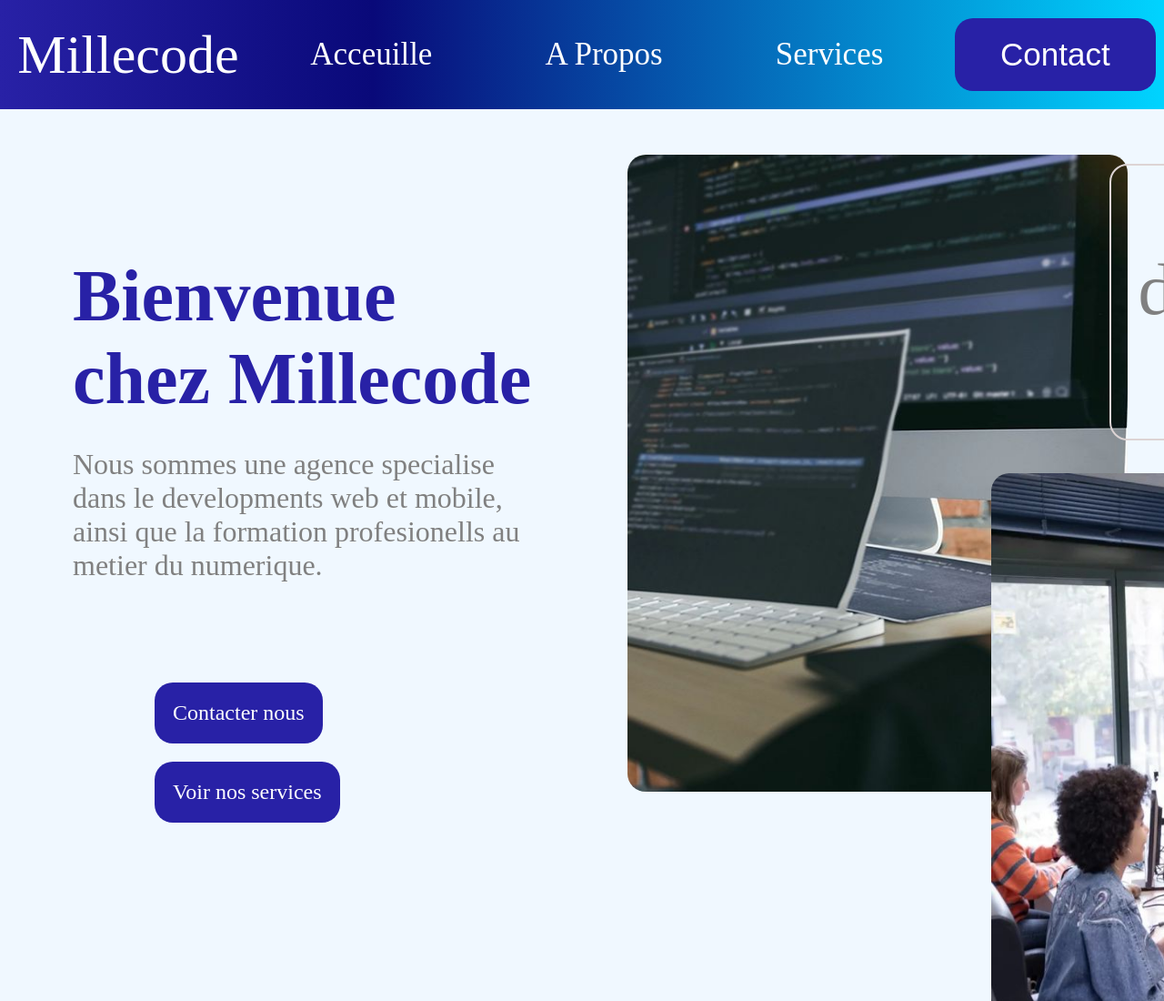
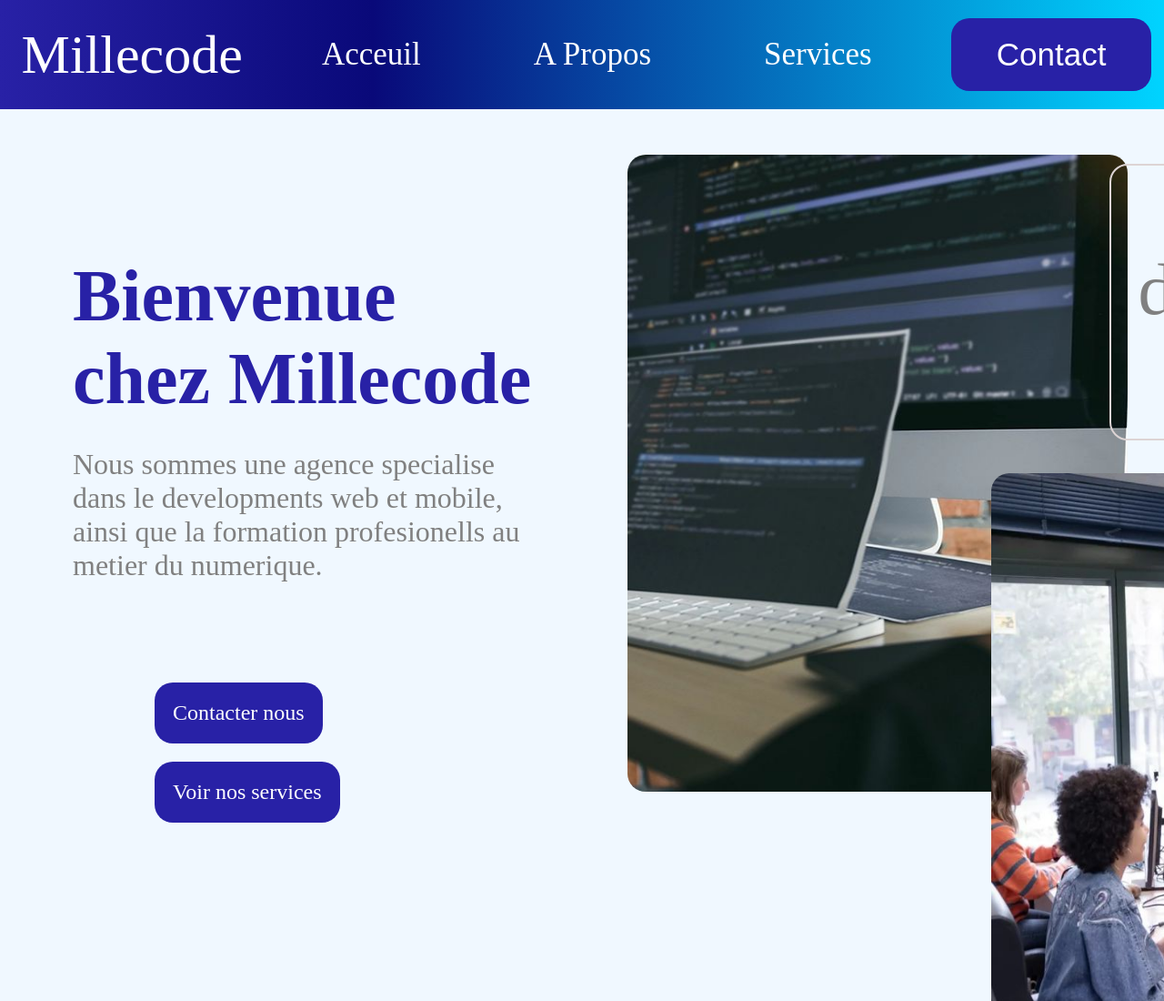
Before and after one commit to AYANMILLE/projet-challenge, a plain HTML site: page index.html in a window 1280 px wide. Shown: the top 1100 px of the page at 91% size. Drawn offline with Linux system fonts and the light colour scheme.

Commit message:
dbvhcbdsh

```diff
--- a/index.html
+++ b/index.html
@@ -8,7 +8,7 @@
     <header>
       <div class="logo">Millecode</div>
       <div class="menu">
-        <a>Acceuille</a>
+        <a>Acceuil</a>
         <a>A Propos</a>
         <a>Services</a>
       </div>
```
